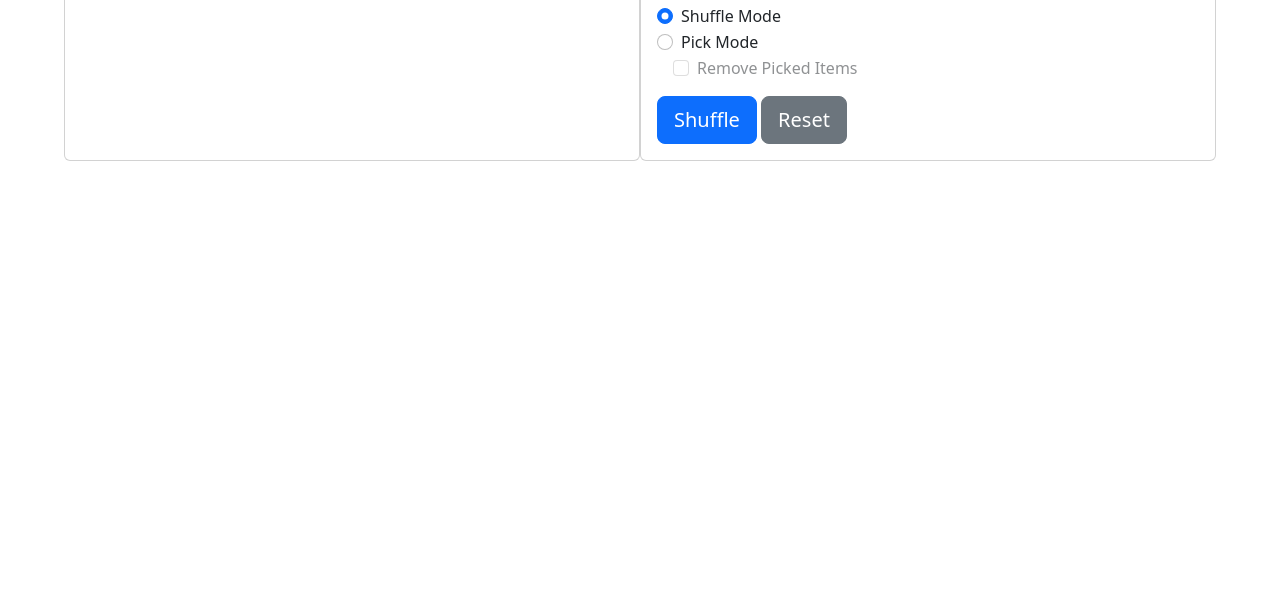
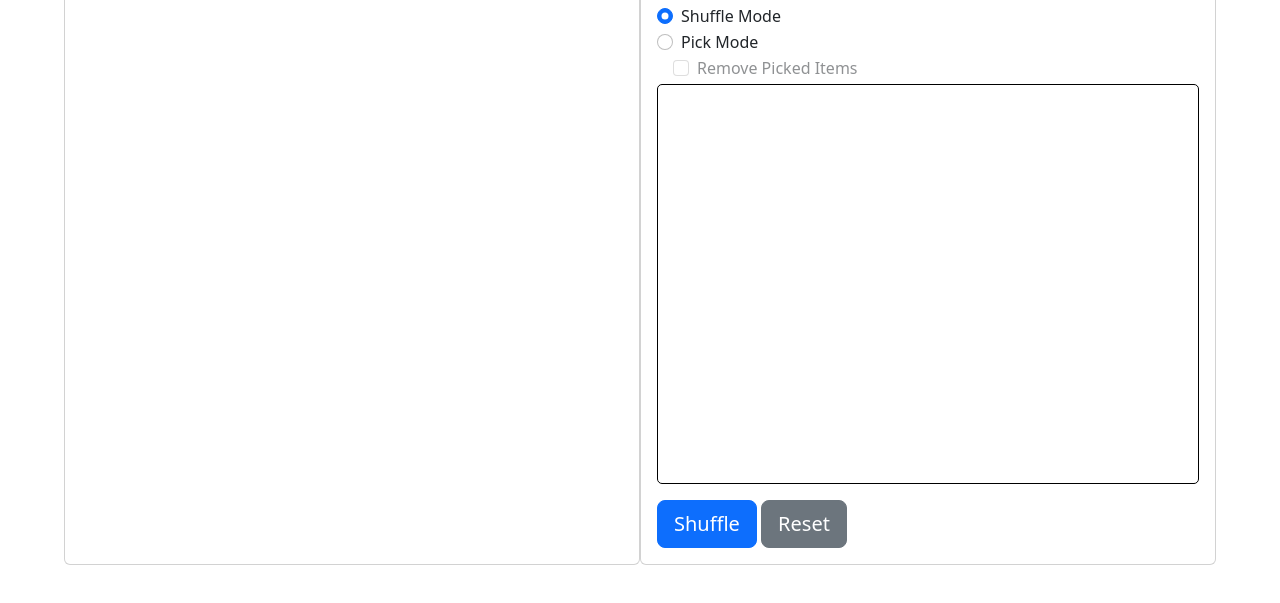
Before and after one commit to jeffbalagosa/pick-or-shuffle, a plain HTML site: page index.html in a window 1280 px wide. Both pictures are taken after a click on the input "Shuffle". Shown: the part 115-718 px from the top of the page. Drawn offline with nearby package versions, Linux system fonts and the light colour scheme.

Commit message:
Update styles.

```diff
--- a/index.html
+++ b/index.html
@@ -75,7 +75,8 @@
           <div>
             <ul id="input-display"></ul>
           </div>
-          <!-- action button -->
+          <!-- action buttons -->
+          <div id="action-buttons">
             <input
               id="main-button"
               class="btn btn-primary btn-lg"
@@ -88,6 +89,7 @@
                 Reset
               </button></a
             >
+          </div>
         </div>
       </div>
     </main>
--- a/main-script.js
+++ b/main-script.js
@@ -110,4 +110,5 @@ mainButton.onclick = function () {
   }
   // Hide textarea and unhide input-display div
   document.getElementById("textAreaDiv").style.display = "none";
+  inputDisplay.style.display = "block";
 };
--- a/styles.css
+++ b/styles.css
@@ -1,3 +1,5 @@
+/* Components */
+
 main {
   width: 90%;
   margin: 0 auto;
@@ -7,20 +9,35 @@ main {
   width: 50%;
 }
 
+li {
+  list-style: none;
+}
+
+/* Input Card */
+
 p#text-area-instructions {
   margin-top: 0.5rem;
   margin-bottom: 0.2rem;
 }
 
-textarea#text-box {
+#input-display {
+  display: none;
+}
+
+textarea#text-box,
+#input-display {
   padding-top: 0.2rem;
-  height: 400px;
+  margin-top: 0.2rem;
+  padding-left: 0.5rem;
+  height: 25rem;
+  border: 1px solid black;
+  border-radius: 5px;
 }
 
 #removePickedIems {
   margin-left: 1rem;
 }
 
-li {
-  list-style: none;
+#action-buttons {
+  margin-top: 1rem;
 }
```
Lines whose indentation alone changed are shown as unchanged.
